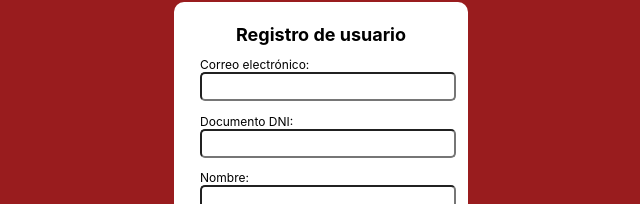
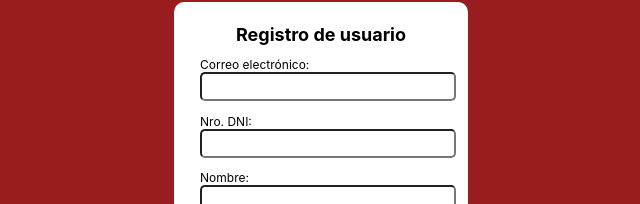
Before and after one commit to GodArgos/SDDA, a React (Create React App) app: page /registro in a window 1280 px wide. Shown: the part 148-352 px from the top of the page, without its empty margins (319-959 px from the left). Built offline with nearby package versions, Linux system fonts and the light colour scheme.

Commit message:
Registro Usuario

```diff
--- a/src/paginas/pagRegistro/Registro.js
+++ b/src/paginas/pagRegistro/Registro.js
@@ -70,7 +70,7 @@ export default function Registro() {
                             />
                         </div>
                         <div className="Elemento">
-                            <label>Documento DNI:</label>
+                            <label>Nro. DNI:</label>
                                 <input
                                     className="caja caja-segunda"
                                     type="number"
```
